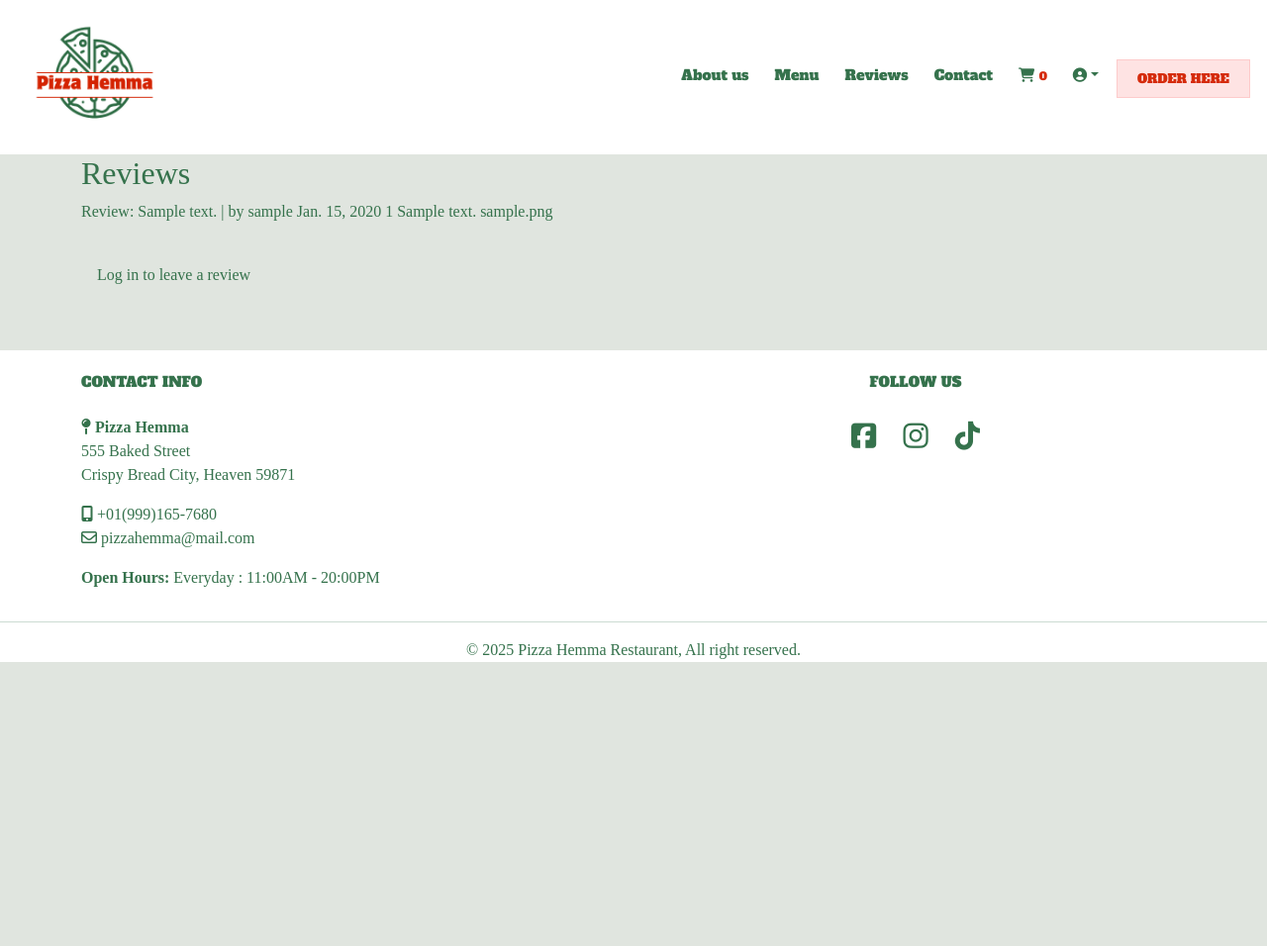
After one commit to Chatlada-Nina/pizza-hemma, a Django app: page /reviews/ in a window 1280 px wide. The commit adds this page. Shown: the whole page at 99% size. Run offline with Django 4.2, Linux system fonts and the light colour scheme; tables that the repository leaves empty hold one stand-in row (values such as "Sample post"); some libraries are stand-ins or nearby versions; some web fonts are replaced.

Commit message:
Add review crispy form

```diff
--- a/pizza_hemma/settings.py
+++ b/pizza_hemma/settings.py
@@ -49,6 +49,8 @@ INSTALLED_APPS = [
     'allauth',
     'allauth.account',
     'allauth.socialaccount',
+    'crispy_forms',
+    'crispy_bootstrap5',
     'home',
     'about',
     'menu',
@@ -66,6 +68,9 @@ ACCOUNT_EMAIL_VERIFICATION = 'mandatory'
 ACCOUNT_USERNAME_MIN_LENGTH = 4
 LOGIN_URL = '/accounts/login/'
 LOGIN_REDIRECT_URL = '/'
+
+CRISPY_ALLOWED_TEMPLATE_PACKS = "bootstrap5"
+CRISPY_TEMPLATE_PACK = "bootstrap5"
 
 
 MIDDLEWARE = [
--- a/pizza_hemma/urls.py
+++ b/pizza_hemma/urls.py
@@ -22,6 +22,7 @@ urlpatterns = [
     path('about/', include("about.urls"), name="about-urls"),
     path('menu/', include("menu.urls"), name="menu-urls"),
     path('cart/', include("cart.urls"), name="cart-urls"),
+    path('reviews/', include("reviews.urls"), name="reviews-urls"),
     path('admin/', admin.site.urls),
     path('summernote/', include('django_summernote.urls')),
     path("accounts/", include("allauth.urls")),
--- a/requirements.txt
+++ b/requirements.txt
@@ -4,12 +4,14 @@ certifi==2025.1.31
 cffi==1.17.1
 charset-normalizer==3.4.1
 cloudinary==1.36.0
+crispy-bootstrap5==0.7
 cryptography==44.0.1
 defusedxml==0.7.1
 dj-database-url==0.5.0
 dj3-cloudinary-storage==0.0.6
 Django==4.2.19
 django-allauth==0.57.2
+django-crispy-forms==2.3
 django-summernote==0.8.20.0
 gunicorn==23.0.0
 idna==3.10
--- a/reviews/admin.py
+++ b/reviews/admin.py
@@ -1,5 +1,5 @@
 from django.contrib import admin
-from models import Review
+from .models import Review
 
 # Register your models here.
 admin.site.register(Review)
--- /dev/null
+++ b/reviews/forms.py
@@ -0,0 +1,7 @@
+from django import forms
+from .models import Review
+
+class ReviewForm(forms.ModelForm):
+    class Meta:
+        model = Review
+        fields = ('body', 'rating', 'image',)
--- /dev/null
+++ b/reviews/templates/reviews/reviews.html
@@ -0,0 +1,37 @@
+{% extends 'base.html' %}
+{% block content %}
+{% load static %}
+{% load crispy_forms_tags %}
+
+<div class="container">
+    <div class="row justify-content-center">
+        <div class="col-12">
+            <h2>Reviews</h2>
+            {{ review }}
+            {{ review.created_on }}
+            {{ review.rating }}
+            {{ review.body }}
+            {{ review.image }}
+        </div>
+
+        <!-- Creating New Reviews -->
+        <div class="col-12 my-4">
+            <div class="card-body">
+                {% if user.is_authenticated %}
+                <h4>Write a review:</h4>
+                <p>Reviewing by: {{ user.username }}</p>
+                <form id="reviewForm" method="POST">
+                    {{ review_form | crispy }}
+                    {% csrf_token %}
+                    <button id="submitButton" type="submit" class="btn btn-order">Submit</button>
+                </form>
+                {% else %}
+                <p>Log in to leave a review</p>
+                {% endif %}
+            </div>
+
+
+        </div>
+    </div>
+</div>
+{% endblock content %}
--- /dev/null
+++ b/reviews/urls.py
@@ -0,0 +1,7 @@
+from django.urls import path
+from . import views
+
+
+urlpatterns = [
+    path('', views.reviews, name='reviews'),
+]
--- a/reviews/views.py
+++ b/reviews/views.py
@@ -1,3 +1,27 @@
 from django.shortcuts import render
+from .models import Review
+from .forms import ReviewForm
 
 # Create your views here.
+def reviews(request):
+    """
+    Render the reviews page
+    """
+    review = Review.objects.all().first()
+
+    if request.method == 'POST':
+        review_form = ReviewForm(data=request.POST)
+        if review_form.is_valid():
+            review = review_form.save(commit=False)
+            review.author = request.user
+            review.save()
+
+    review_form = ReviewForm()
+
+    return render(
+        request,
+        "reviews/reviews.html",
+        {"review": review,
+         "review_form": review_form,
+         },
+    )
--- a/templates/base.html
+++ b/templates/base.html
@@ -3,6 +3,7 @@
 {% url "about" as about_url %}
 {% url "all_menus" as menu_url %}
 {% url "view_cart" as cart_url %}
+{% url "reviews" as reviews_url %}
 {% url "account_login" as login_url %}
 {% url "account_logout" as logout_url %}
 {% url "account_signup" as signup_url %}
@@ -81,7 +82,7 @@
               <a class="nav-link {% if request.path == menu_url %}active{% endif %}" aria-current="page" href="{{ menu_url }}">Menu</a>
             </li>
             <li class="nav-item">
-              <a class="nav-link" aria-current="" href="">Reviews</a>
+              <a class="nav-link {% if request.path == reviews_url %}active{% endif %}" aria-current="page" href="{{ reviews_url }}">Reviews</a>
             </li>
             <li class="nav-item">
               <a class="nav-link" aria-current="" href="">Contact</a>
@@ -124,6 +125,11 @@
         </div>
       </div>
     </nav>
+
+    <main class="flex-shrink-0 main-bg sub-text">
+      {% if user.is_authenticated %}
+      <p class="text-end px-3 m-3">Welcome! <strong>{{ user.username }}</strong></p>
+      {% endif %}
 
 
 
```
